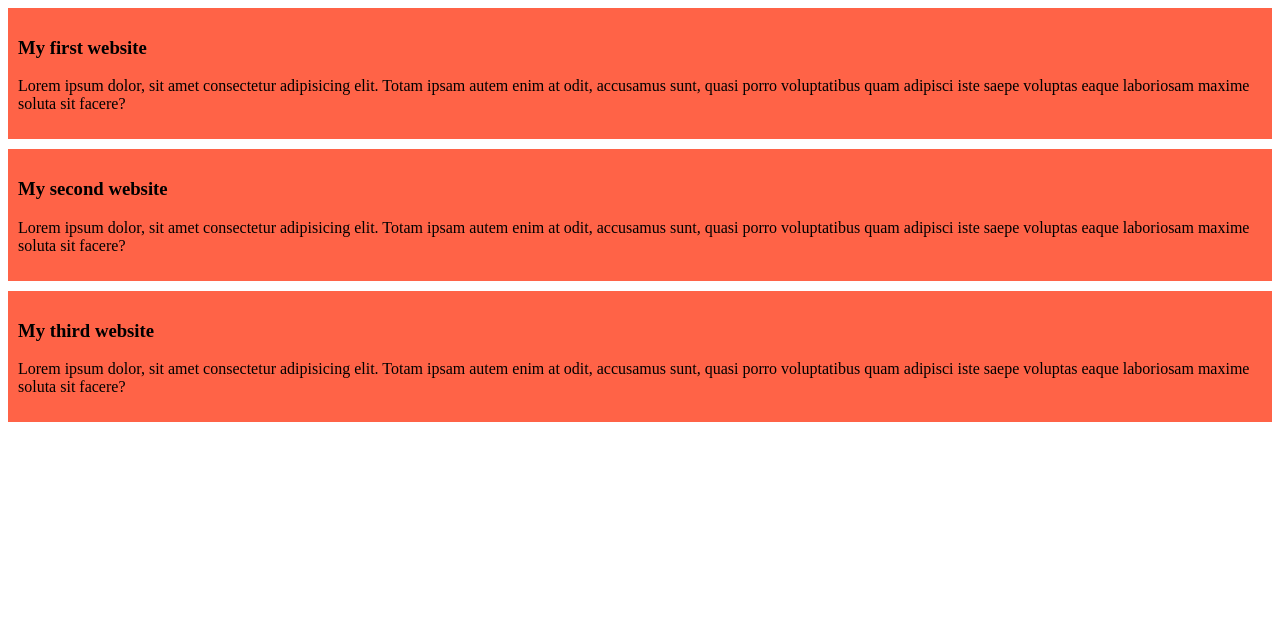
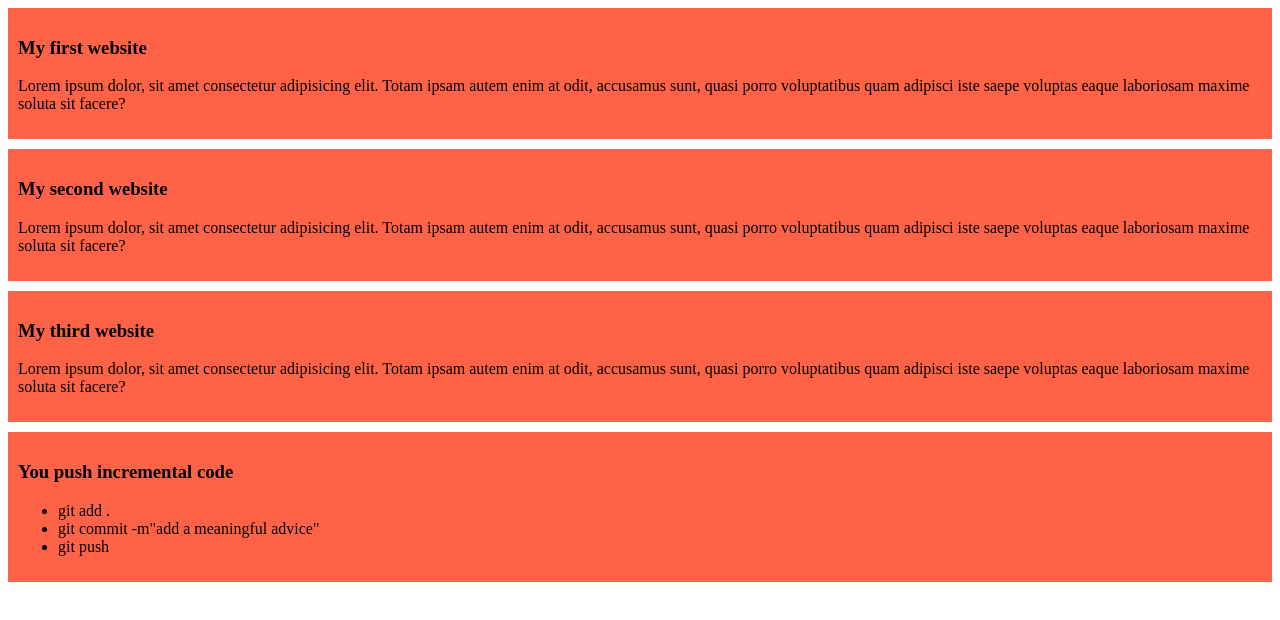
Before and after one commit to Ishak757/my-simple-website, a plain HTML site: page index.html in a window 1280 px wide. Drawn offline with Linux system fonts and the light colour scheme.

Commit message:
using command lone

```diff
--- a/index.html
+++ b/index.html
@@ -19,5 +19,16 @@
         <h3>My third website</h3>
         <p>Lorem ipsum dolor, sit amet consectetur adipisicing elit. Totam ipsam autem enim at odit, accusamus sunt, quasi porro voluptatibus quam adipisci iste saepe voluptas eaque laboriosam maxime soluta sit facere?</p>
     </div>
+    <div>
+        <h3>You push incremental code</h3>
+        <ul>
+            <li>git add .</li>
+            <li>git commit -m"add a meaningful advice"
+
+            </li>
+            <li>git push</li>
+
+        </ul>
+    </div>
 </body>
 </html>
```
